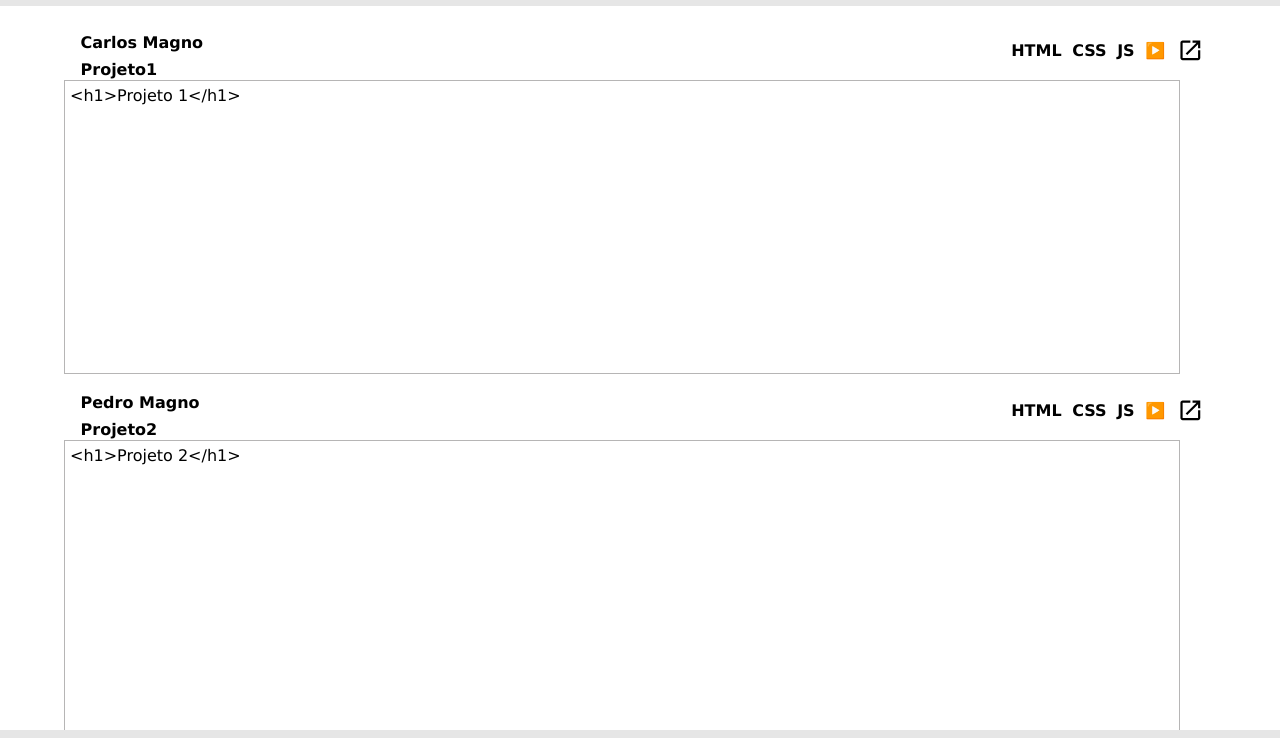
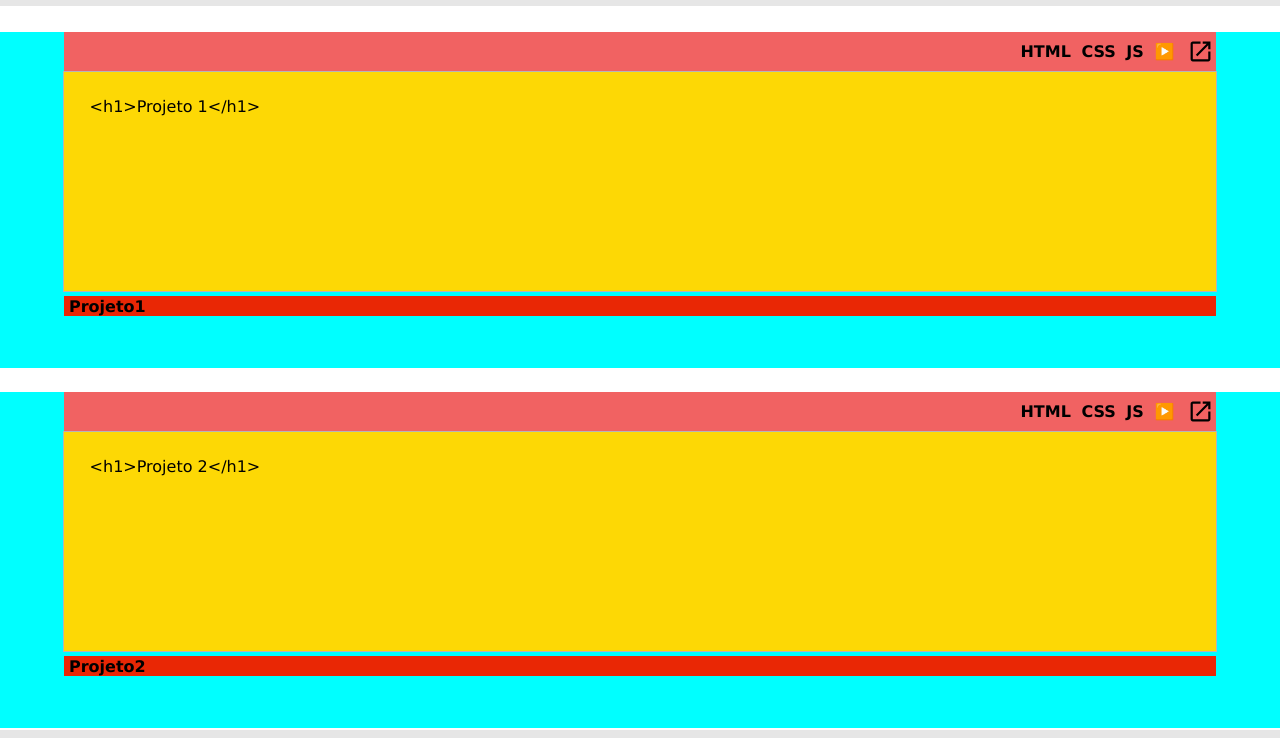
Before and after one commit to carlosmagno/devplay2, a website with bundled scripts: page index.html in a window 1280 px wide. Shown: the part 32-770 px from the top of the page. Built offline with nearby package versions, Linux system fonts and the light colour scheme.

Commit message:
Aualizações

```diff
--- a/estilo.css
+++ b/estilo.css
@@ -7,20 +7,42 @@ body{
 }
 div.posts{
     position: relative;
-    width:98vw;
+    width:100%;
     height:42vh;
     /* margin: 50vh 1vw; */
     margin: 3vh auto;
-   /* background-color: aqua; */
+    background-color: aqua;
     /* border: 1px solid rgb(182, 181, 181); */
     /* border-radius:2px; */
 }
 
+.containerfather{
+    display: inline-block;
+    width:86%;
+    /* max-height: 20%; */
+    height:50%;
+    /* margin: 1vh auto; */
+    padding: 2%;
+
+    /* background-color: rgb(255, 255, 255); */
+    background-color: rgb(253, 216, 5);
+    border: 1px solid rgb(182, 181, 181);
+
+    /* position:absolute;
+
+    top:5vh;
+    left:4%; */
+
+    overflow-y: scroll;
+    text-align: left;
+}
+
+
 div.barbuttons2{
     display: inline-block;
-    width: 45%;
-    height: 8%;
-    /* background-color: rgb(241, 98, 98);*/
+    width: 90%;
+    /* height: 8%; */
+    background-color: rgb(241, 98, 98);
     font-weight: 900;
     text-align: right;
     vertical-align: bottom;
@@ -32,8 +54,8 @@ div.barbuttons1{
     display: inline-block;
 
     width: 45%;
-    height: 8%;
-   /* background-color: rgb(120, 112, 128); */
+    /* height: 8%; */
+   background-color: rgb(120, 112, 128);
     font-weight: 900;
     text-align: left;
     vertical-align: bottom;
@@ -47,31 +69,13 @@ div.barbuttons3{
     bottom: 3vh;
     */
     width: 90%;
-    height: 8%;
-    /*background-color: rgb(233, 39, 5);*/
+    /* height: 8%; */
+    background-color: rgb(233, 39, 5);
     font-weight: 900;
     text-align: left;
     /**margin-left: 1vw;*/
 }
 
-.containerfather{
-    width:88%;
-    height:84%;
-    margin: 1vh auto;
-    padding: 5px;
-
-    background-color: rgb(255, 255, 255);
-    /*background-color: gold;"*/
-    border: 1px solid rgb(182, 181, 181);
-
-    position:absolute;
-
-    top:5vh;
-    left:4vw;
-
-    overflow-y: scroll;
-    text-align: left;
-}
 
 .spansCode{
     margin-left: 5px;
--- a/index.html
+++ b/index.html
@@ -355,7 +355,7 @@ function startUI(){
             // localStorage.setItem("HTML", "" )
             // localStorage.setItem("CSS", "" )
             // localStorage.setItem("JS", "" )
-                //codexist.src +=""
+            codexist.src +=""
             codeeditor.style.display="block"
             //getProjectBD()
         }
--- a/scripts-screen-Home/getHomeProjects-json.js
+++ b/scripts-screen-Home/getHomeProjects-json.js
@@ -45,21 +45,21 @@ async function getHomeProjectsJson(){
         newDivHTML.innerText= doc.HTML
 
 
-    var newDivCSS = document.createElement('div');
-        newDivCSS.setAttribute("class", "containerfather");
-        newDivCSS.setAttribute("id", `divCSS${n}`);
-        newDivCSS.innerText= doc.CSS
+    // var newDivCSS = document.createElement('div');
+    //     newDivCSS.setAttribute("class", "containerfather");
+    //     newDivCSS.setAttribute("id", `divCSS${n}`);
+    //     newDivCSS.innerText= doc.CSS
 
-    var newDivJS = document.createElement('div');
-        newDivJS.setAttribute("class", "containerfather");
-        newDivJS.setAttribute("id", `divJS${n}`);
-        newDivJS.innerText= doc.JS
+    // var newDivJS = document.createElement('div');
+    //     newDivJS.setAttribute("class", "containerfather");
+    //     newDivJS.setAttribute("id", `divJS${n}`);
+    //     newDivJS.innerText= doc.JS
 
-    var newiframeRun = document.createElement('iframe');
-        newiframeRun.setAttribute("class", "containerfather");
-        newiframeRun.setAttribute("id", `iframeRUN${n}`);
-        newiframeRun.setAttribute("src", "page-code");
-        newiframeRun.setAttribute("frameborder", "0");
+    // var newiframeRun = document.createElement('iframe');
+    //     newiframeRun.setAttribute("class", "containerfather");
+    //     newiframeRun.setAttribute("id", `iframeRUN${n}`);
+    //     newiframeRun.setAttribute("src", "page-code");
+    //     newiframeRun.setAttribute("frameborder", "0");
 
     var newSpanDesenvolvedor = document.createElement('span');
         newSpanDesenvolvedor.setAttribute("id", `${n}`);
@@ -209,10 +209,10 @@ async function getHomeProjectsJson(){
 
     divHome.insertAdjacentElement("beforeend", newPost)
     //divHome.appendChild(newPost)
-    newPost.appendChild(newbarbutton1);
+
     newPost.appendChild(newbarbutton2);
-    newPost.appendChild(newbarbutton3);
-        newbarbutton1.appendChild(newSpanDesenvolvedor);
+
+        //newbarbutton1.appendChild(newSpanDesenvolvedor);
         newbarbutton2.appendChild(newSpanHtml);
         newbarbutton2.appendChild(newSpanCss);
         newbarbutton2.appendChild(newSpanJs);
@@ -221,10 +221,12 @@ async function getHomeProjectsJson(){
         //newbarbutton3.appendChild(newIconFavorite)
        //newbarbutton3.appendChild(newIconMark)
         newbarbutton3.append(newSpanNomeProjeto)
-        newPost.appendChild(newiframeRun)
-    newPost.append(newDivJS)
-    newPost.append(newDivCSS)
+        //newPost.appendChild(newiframeRun)
+    // newPost.append(newDivJS)
+    // newPost.append(newDivCSS)
     newPost.append(newDivHTML)
+    //newPost.appendChild(newbarbutton1);
+    newPost.appendChild(newbarbutton3);
 
 
 
```
